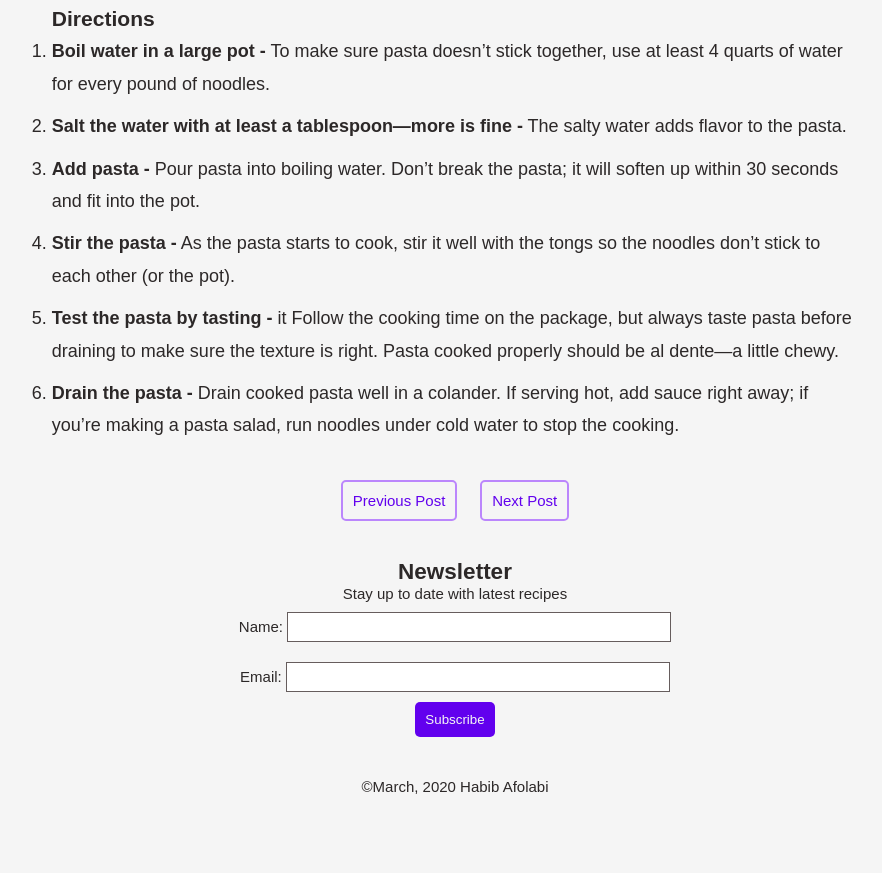
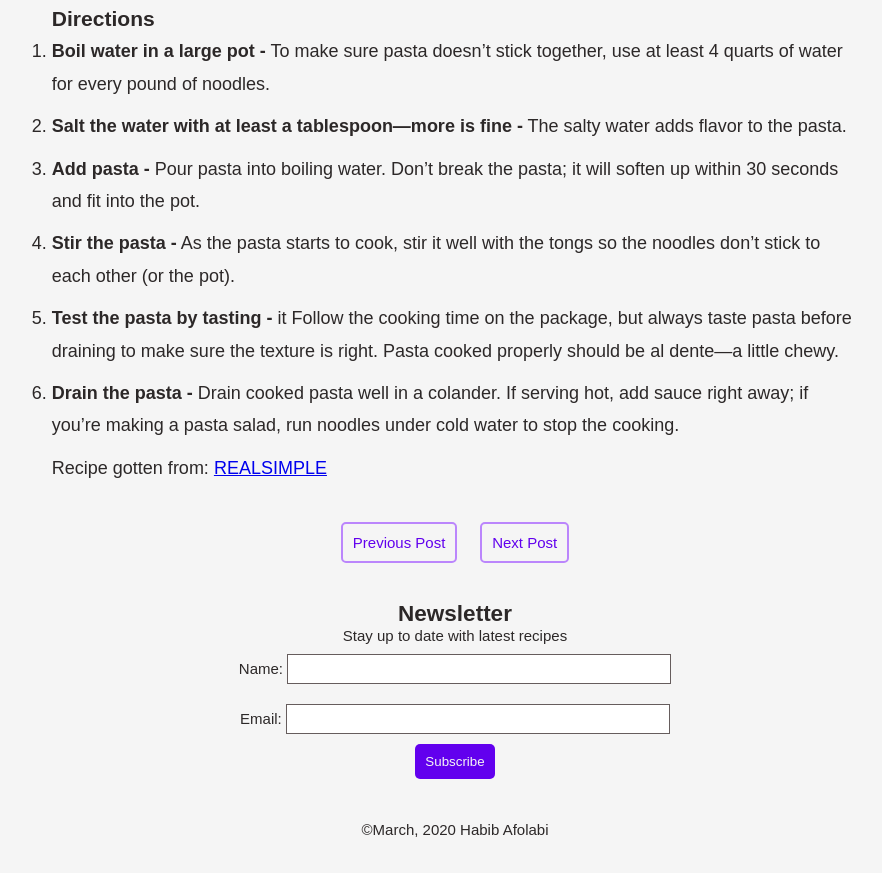
Before and after one commit to habibwritescode/personal-blog-website, a plain HTML site: page blog-post.html in a window 1280 px wide. Shown: the part 676-1549 px from the top of the page, without its empty margins (185-1067 px from the left). Before the commit the page ends 1513 px from the top, so only its background shows below. Drawn offline with Linux system fonts and the light colour scheme.

Commit message:
Add attribution for recipe

```diff
--- a/blog-post.html
+++ b/blog-post.html
@@ -55,6 +55,7 @@
                     <li><strong>Drain the pasta -</strong> Drain cooked pasta well in a colander. If serving hot, add sauce right away; if you’re making a pasta salad, run noodles under cold water to stop the cooking.
                     </li>
                 </ol>
+                <p>Recipe gotten from: <a href="https://www.realsimple.com/food-recipes/cooking-tips-techniques/cooking/cook-pasta">REALSIMPLE</a></p>
             </section>
 
             <section class="posts">
```
